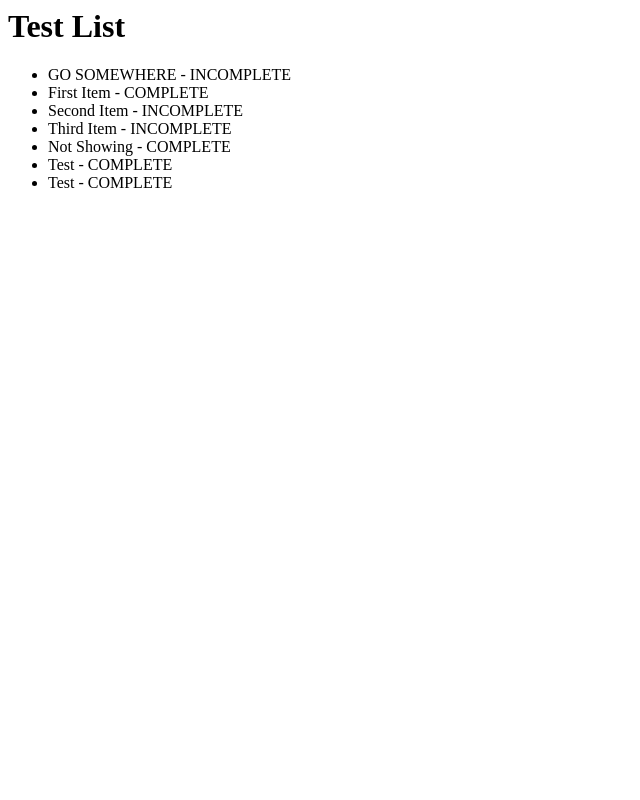
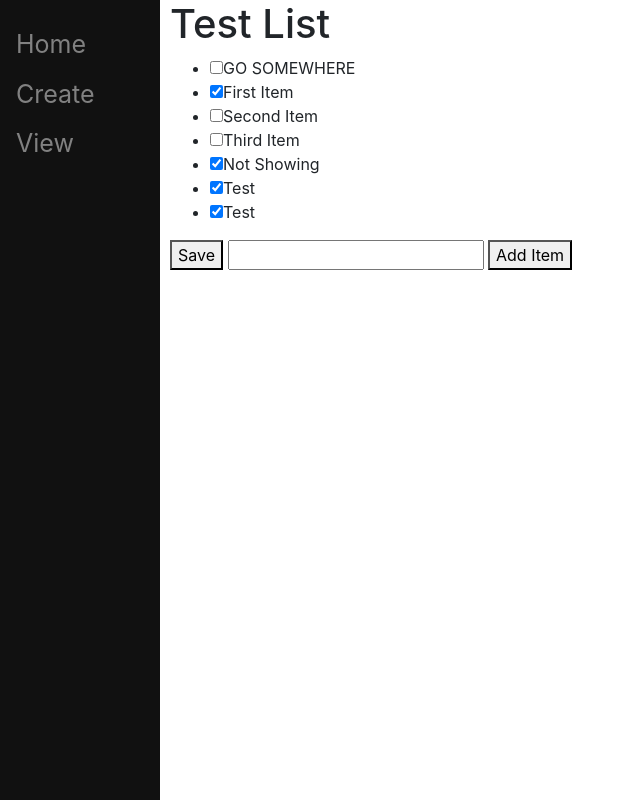
Before and after one commit to Randybutternugs/TECXIS, a Django app: page /1 in a window 1280 px wide. Shown: the whole page, without its empty margins (0-640 px from the left). Run offline with Django 3.2, Linux system fonts and the light colour scheme; data comes from the database, SQL or seed files in the repository; both versions use the stored data as it was after the commit; some libraries are stand-ins or nearby versions.

Commit message:
started adding bootstrap to base DJan file

```diff
--- a/database/xis/main/templates/main/base.html
+++ b/database/xis/main/templates/main/base.html
@@ -1,11 +1,62 @@
+<!DOCTYPE html>
 <html>
     <head>
+
+        <style type="text/css">
+        .sidenav {
+            height:100%;
+            width:160px;
+            position: fixed;
+            z-index: 1;
+            top:0;
+            left: 0;
+            background-color: #111;
+            overflow-x: :hidden;
+            padding-top:20px;
+        }
+
+        .sidenav a {
+            padding: 6px 8px 6px 16px;
+            text-decoration: none;
+            font-size: 25px;
+            color: #818181;
+            display: block;
+        }
+
+        .sidenav a:hover {
+            color:#f1f1f1;
+        }
+
+        .main {
+            margin-left: 160px;
+            padding: 0px 10px;
+        }
+
+        </style>
+
+        <meta charset="utf-8">
+        <meta name="viewport" content="width=device-width, initial-scale=1, shrink-to-fit=no">
+
+        <link rel="stylesheet" href="https://stackpath.bootstrapcdn.com/bootstrap/4.5.0/css/bootstrap.min.css" integrity="sha384-9aIt2nRpC12Uk9gS9baDl411NQApFmC26EwAOH8WgZl5MYYxFfc+NcPb1dKGj7Sk" crossorigin="anonymous">
+
+
         <title>{% block title %}Test Site{% endblock %}</title>
     </head>
     <body>
-        <div id="content", name="content">
+        <div class="sidenav">
+            <a href="/home">Home</a>
+            <a href="/create">Create</a>
+            <a href="/1">View</a>
+        </div>
+
+
+        <div id="content", name="content", class="main">
             {% block content %}
             {% endblock %}
         </div>
+
+        <script src="https://code.jquery.com/jquery-3.5.1.slim.min.js" integrity="sha384-DfXdz2htPH0lsSSs5nCTpuj/zy4C+OGpamoFVy38MVBnE+IbbVYUew+OrCXaRkfj" crossorigin="anonymous"></script>
+        <script src="https://cdn.jsdelivr.net/npm/popper.js@1.16.0/dist/umd/popper.min.js" integrity="sha384-Q6E9RHvbIyZFJoft+2mJbHaEWldlvI9IOYy5n3zV9zzTtmI3UksdQRVvoxMfooAo" crossorigin="anonymous"></script>
+        <script src="https://stackpath.bootstrapcdn.com/bootstrap/4.5.0/js/bootstrap.min.js" integrity="sha384-OgVRvuATP1z7JjHLkuOU7Xw704+h835Lr+6QL9UvYjZE3Ipu6Tp75j7Bh/kR0JKI" crossorigin="anonymous"></script>
     </body>
 </html>
--- a/database/xis/main/templates/main/list.html
+++ b/database/xis/main/templates/main/list.html
@@ -3,13 +3,19 @@
 
 {% block content %}
     <h1>{{ls.name}}</h1>
+    <form method="post" action="#">
+        {% csrf_token %}
         <ul>
             {% for item in ls.item_set.all %}
                 {% if item.complete == True %}
-                <li>{{item.text}} - COMPLETE</li>
+                    <li><input type="checkbox" value="clicked" name="c{{item.id}}" checked>{{item.text}}</li>
                 {% else %}
-                <li>{{item.text}} - INCOMPLETE</li>
+                    <li><input type="checkbox" value="clicked" name="c{{item.id}}">{{item.text}}</li>
                 {% endif %}
             {% endfor %}
         </ul>
+        <button type="submit" name="save" value="save">Save</button>
+        <input type="text" name="new">
+        <button type="submit" name="newItem" value="newItem">Add Item</button>
+    </form>
 {% endblock %}
--- a/database/xis/main/views.py
+++ b/database/xis/main/views.py
@@ -6,7 +6,29 @@
 # Create your views here.
 
 def index(response, id):
-    ls = ToDoList.objects.get(id = id)
+    ls = ToDoList.objects.get(id=id)
+
+
+    if response.method == "POST":
+        print(response.POST)
+        if response.POST.get("save"):
+            for item in ls.item_set.all():
+                if response.POST.get("c" + str(item.id)) == "clicked":
+                    item.complete = True
+                else:
+                    item.complete = False
+
+                item.save()
+
+        elif response.POST.get("newItem"):
+            txt = response.POST.get("new")
+
+            if len(txt) > 2:
+                ls.item_set.create(text=txt, complete=False)
+            else:
+                print("invalid")
+
+
     return render(response, "main/list.html", {"ls": ls})
 
 def home(response):
```
Also changed, not shown: database/xis/db.sqlite3. Lines whose indentation alone changed are shown as unchanged.
